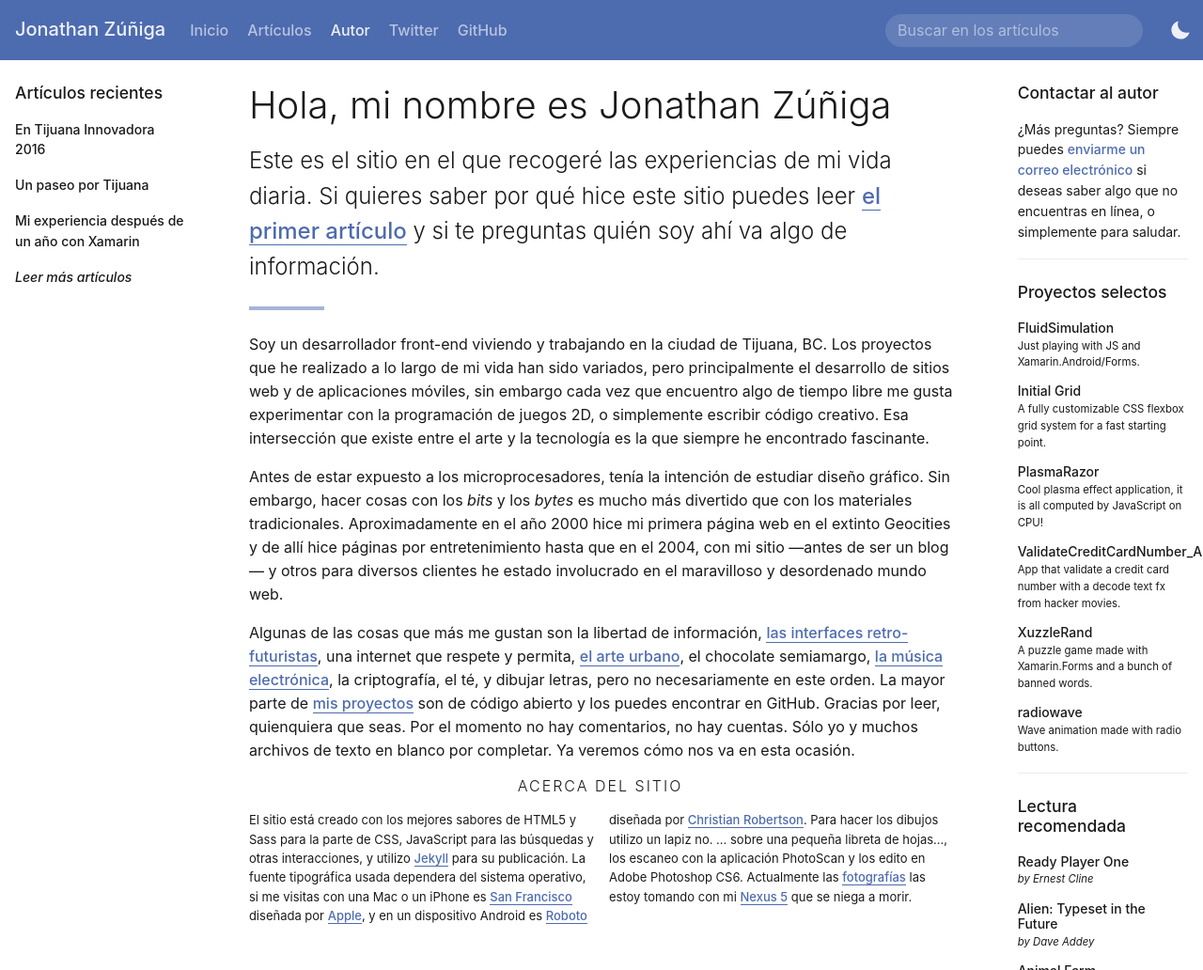
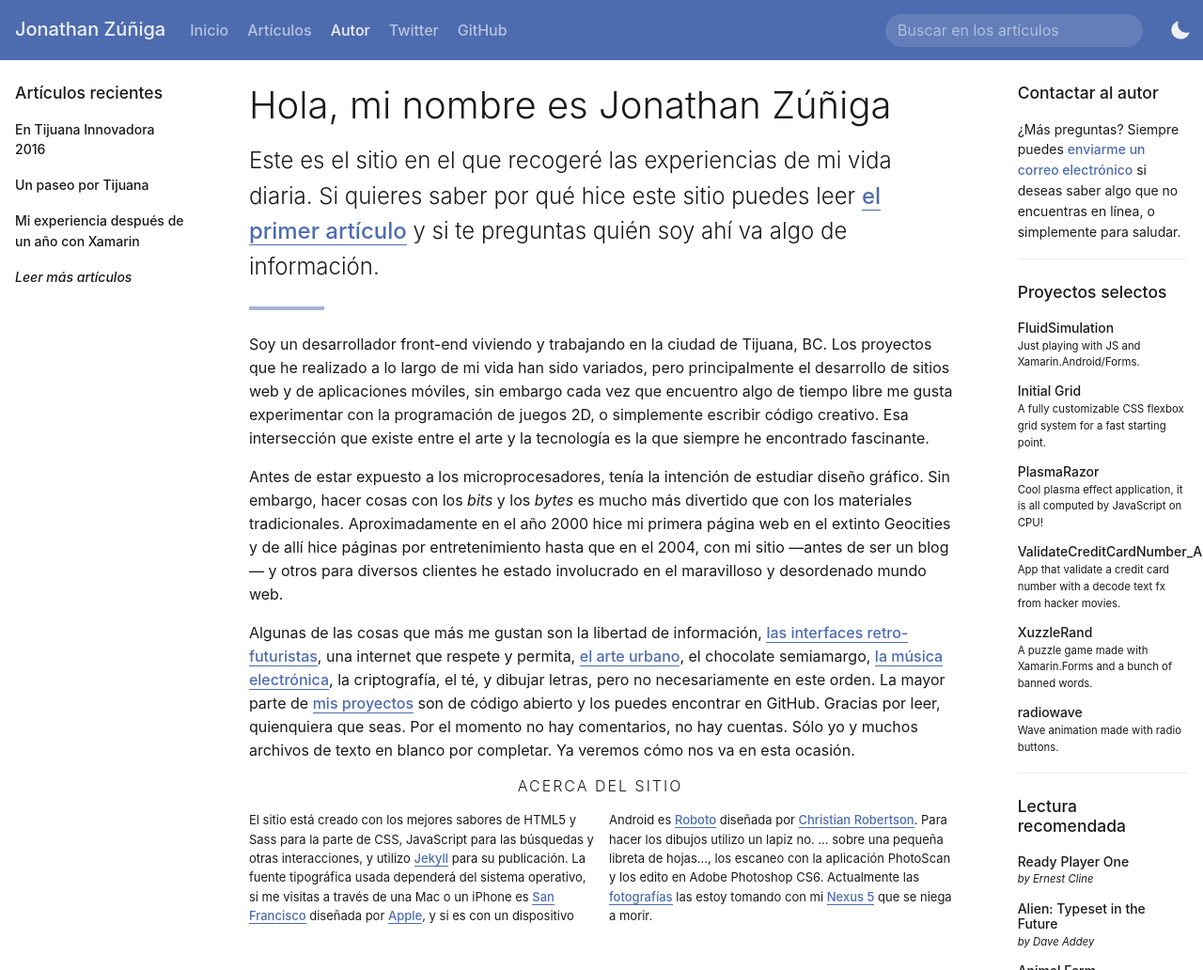
Before and after one commit to jonathanzuniga/jonathanzuniga.github.io, a Jekyll site: the page built from about.md, in a window 1280 px wide and 1032 px high. Shown: the whole window at 94% size. Built offline with Jekyll 4.4.1, drawn with Linux system fonts in a browser that asks for light colours; nearby versions of some CDN libraries.

Commit message:
Edit the about file.

```diff
--- a/about.md
+++ b/about.md
@@ -17,5 +17,5 @@ Algunas de las cosas que más me gustan son la libertad de información, [las in
 <p class="h6 smcaps tt-uppercase ta-center">Acerca del Sitio</p>
 
 <p class="md-cols-2 fs-sm">
-	El sitio está creado con los mejores sabores de HTML5 y Sass para la parte de CSS, JavaScript para las búsquedas y otras interacciones, y utilizo <a href="https://jekyllrb.com/" target="_blank">Jekyll</a> para su publicación. La fuente tipográfica usada dependera del sistema operativo, si me visitas con una Mac o un iPhone es <a href="https://developer.apple.com/fonts/">San Francisco</a> diseñada por <a href="https://www.apple.com/">Apple</a>, y en un dispositivo Android es <a href="https://fonts.google.com/specimen/Roboto" target="_blank">Roboto</a> diseñada por <a href="http://christianrobertson.com/" target="_blank">Christian Robertson</a>. Para hacer los dibujos utilizo un lapiz no. ... sobre una pequeña libreta de hojas..., los escaneo con la aplicación PhotoScan y los edito en Adobe Photoshop CS6. Actualmente las <a href="https://www.flickr.com/photos/{{ author.flickr_username }}" target="_blank">fotografías</a> las estoy tomando con mi <a href="https://web.archive.org/web/20150905053915/http://www.google.com/nexus/5/" target="_blank">Nexus 5</a> que se niega a morir.
+	El sitio está creado con los mejores sabores de HTML5 y Sass para la parte de CSS, JavaScript para las búsquedas y otras interacciones, y utilizo <a href="https://jekyllrb.com/" target="_blank">Jekyll</a> para su publicación. La fuente tipográfica usada dependerá del sistema operativo, si me visitas a través de una Mac o un iPhone es <a href="https://developer.apple.com/fonts/">San Francisco</a> diseñada por <a href="https://www.apple.com/">Apple</a>, y si es con un dispositivo Android es <a href="https://fonts.google.com/specimen/Roboto" target="_blank">Roboto</a> diseñada por <a href="http://christianrobertson.com/" target="_blank">Christian Robertson</a>. Para hacer los dibujos utilizo un lapiz no. ... sobre una pequeña libreta de hojas..., los escaneo con la aplicación PhotoScan y los edito en Adobe Photoshop CS6. Actualmente las <a href="https://www.flickr.com/photos/{{ author.flickr_username }}" target="_blank">fotografías</a> las estoy tomando con mi <a href="https://web.archive.org/web/20150905053915/http://www.google.com/nexus/5/" target="_blank">Nexus 5</a> que se niega a morir.
 </p>
```
